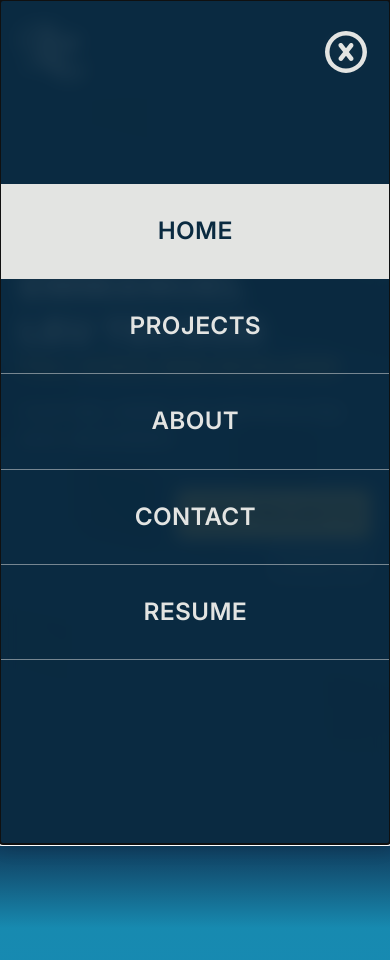
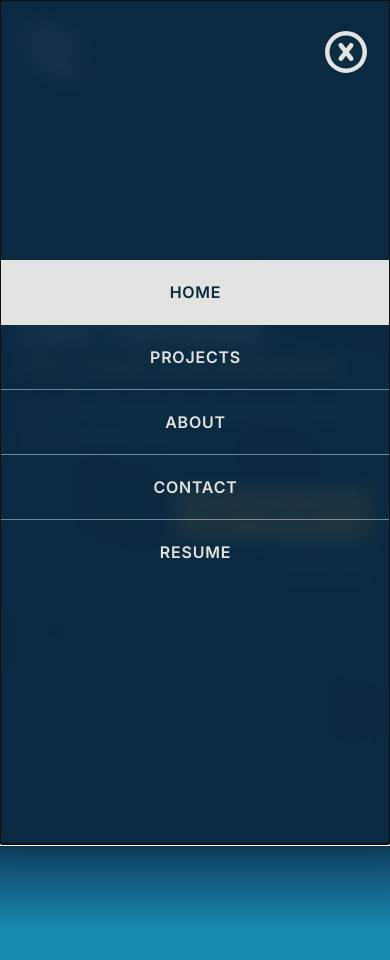
Before and after one commit to el-tecson/portfolio, a Next.js app: page / in a window 390 px wide. Both pictures are taken after a click on the element 346 px from the left and 52 px from the top of the page. Shown: the top 960 px of the page. Built offline with nearby package versions, Linux system fonts and the light colour scheme; a web font is replaced by a local one.

Commit message:
style: Improve look of mobile sidebar

```diff
--- a/src/components/MobileSidebar/SidebarListItem.tsx
+++ b/src/components/MobileSidebar/SidebarListItem.tsx
@@ -17,7 +17,7 @@ export default function SidebarListItem({
     <Link href={watchPath}>
       <li
         className={`
-                    py-sb-item-pad transition-colors duration-200
+                    py-5 transition-colors duration-200
                     ${
                       isPath
                         ? isHome
@@ -28,7 +28,7 @@ export default function SidebarListItem({
                           : "text-txt hover:text-nav-bg hover:bg-txt"
                     }
                     border-b ${isHome ? "border-home-txt/50" : "border-txt/50"}
-                    text-sb-item-size font-semibold
+                    text-base font-semibold
                     ${className}
             `}
         {...props}
--- a/src/components/MobileSidebar/index.tsx
+++ b/src/components/MobileSidebar/index.tsx
@@ -55,7 +55,7 @@ export default function MobileSidebar() {
           <SidebarListItem watchPath="/projects">Projects</SidebarListItem>
           <SidebarListItem watchPath="/about">About</SidebarListItem>
           <SidebarListItem watchPath="/contact">Contact</SidebarListItem>
-          <SidebarListItem watchPath="/resume">Resume</SidebarListItem>
+          <SidebarListItem watchPath="/resume" className="border-none">Resume</SidebarListItem>
         </SidebarList>
       </SheetContent>
     </Sheet>
```
